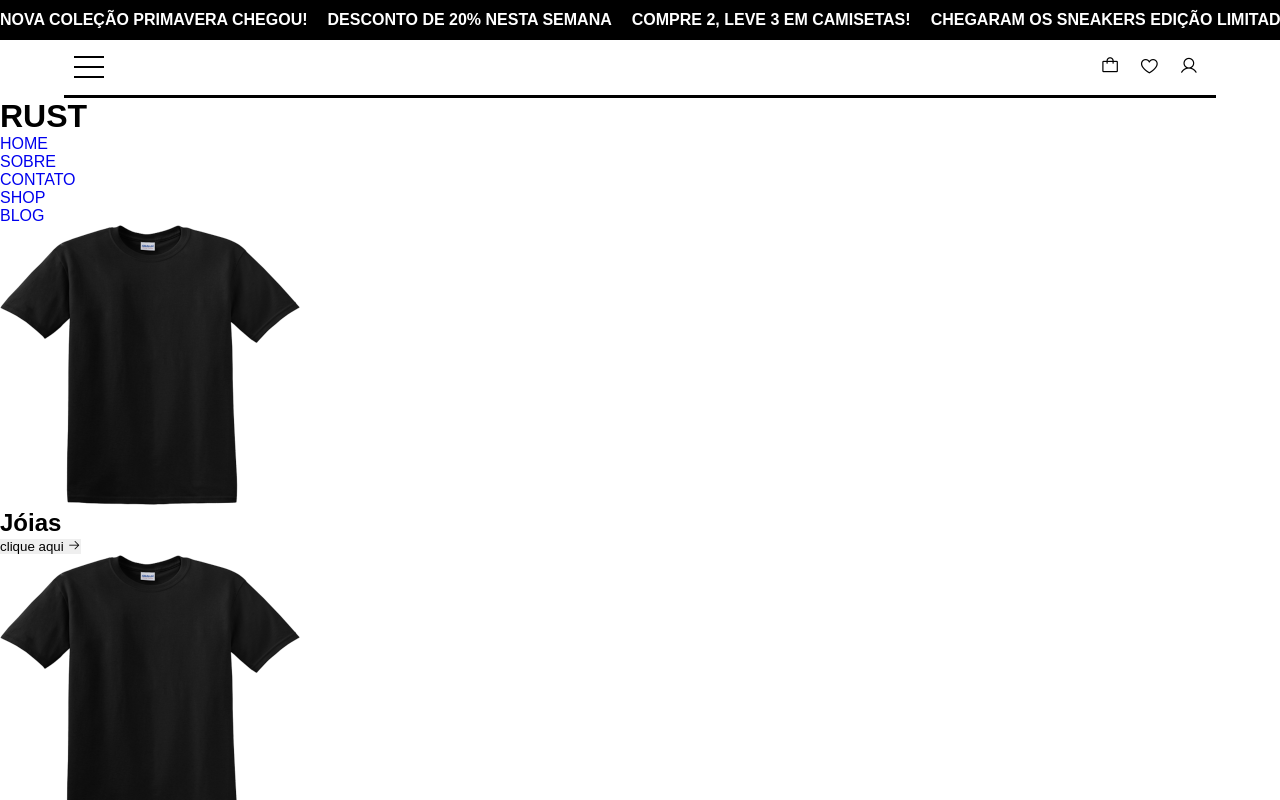
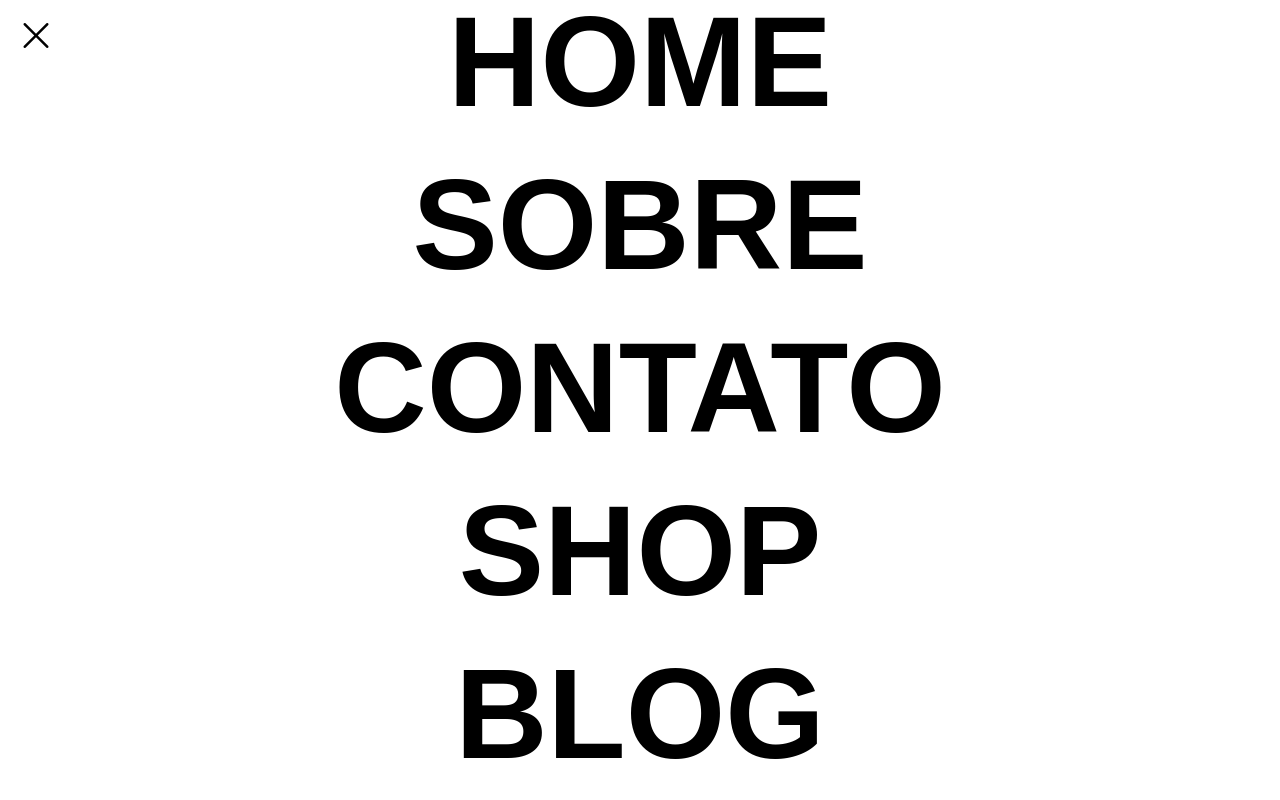
Before and after one commit to JacksonWeudes/rust, a plain HTML site: page index.html in a window 1280 px wide. Both pictures are taken after a click on the button 88 px from the left and 67 px from the top of the page. Shown: the top 800 px of the page. Drawn offline with nearby package versions, Linux system fonts and the light colour scheme; a web font is replaced by a local one.

Commit message:
side-menu concluido

```diff
--- a/index.html
+++ b/index.html
@@ -25,7 +25,7 @@
         </ul>
     </div>
 
-    <header class="header">
+    <header class="header-top">
         <button class="mobile-menu-btn">
             <span></span>
             <span></span>
@@ -49,6 +49,10 @@
         </nav>
     </header>
 
+    <header class="header-sticky" style="display: none;">
+
+    </header>
+
     <main class="main">
         <h1 class="main-mobile-logo">RUST</h1>
 
@@ -60,6 +64,8 @@
         </h1>
 
         <aside class="side-menu">
+            <button class="exit-btn"><i class="ph ph-x"></i></button>
+
             <nav class="mobile-nav">
                 <ul>
                     <li><a href="#">HOME</a></li>
@@ -125,5 +131,7 @@
         <p>Rua Exemplo, 123 - Bairro Fashion, Cidade, Estado</p>
         <p>Email: contato@rust.com | Telefone: (11) 99999-9999</p>
     </footer>
+
+    <script src="index.js"></script>
 </body>
 </html>
--- /dev/null
+++ b/index.js
@@ -0,0 +1,11 @@
+const menuBtn = document.querySelector(".mobile-menu-btn")
+const exitBtn = document.querySelector(".exit-btn")
+const sideMenu = document.querySelector(".side-menu")
+
+menuBtn.addEventListener("click", () => {
+    sideMenu.classList.add("active")
+})
+
+exitBtn.addEventListener("click", () => {
+    sideMenu.classList.remove("active")
+})
--- a/styles/base.css
+++ b/styles/base.css
@@ -1,9 +1,9 @@
 @charset "UTF-8";
 
-@import url('https://fonts.cdnfonts.com/css/league-gothic');
+@import url('https://fonts.googleapis.com/css2?family=Bebas+Neue&display=swap');
 
 :root{
-    --title-font: 'League Gothic', sans-serif;
+    --title-font: 'Bebas Neue', sans-serif;
     --title-font-weight: normal;
     --text-font: ;
     --link-font: ;
--- a/styles/index.css
+++ b/styles/index.css
@@ -46,7 +46,7 @@
     }
 }
 
-.header{
+.header-top{
     display: flex;
     justify-content: space-between;
     align-items: center;
@@ -85,3 +85,65 @@
 
     background-color: transparent;
 }
+
+.main-mobile-logo{
+    width: 90%;
+
+    font-family: var(--title-font);
+    font-size: 25vw;
+    font-weight: bold;
+    font-style: italic;
+    text-align: center;
+}
+
+.side-menu{
+    position: fixed;
+    top: 0;
+    left: -120%;
+
+    width: 100%;
+    height: 100dvh;
+
+    background-color: #fff;
+
+    transition: left .5s ease-in-out;
+}
+.side-menu.active{
+    left: 0;
+}
+.exit-btn{
+    width: 35px;
+    height: 35px;
+    margin: 1rem;
+
+    font-size: 2.5rem;
+
+    background-color: transparent;
+}
+.mobile-nav{
+    height: 100%;
+}
+.mobile-nav ul{
+    display: flex;
+    flex-direction: column;
+    justify-content: center;
+    align-items: center;
+    gap: 1rem;
+    height: 80%;
+
+    text-align: center;
+}
+.mobile-nav li{
+    width: 100%;
+}
+.mobile-nav a{
+    font-size: 10vw;
+    font-weight: 600;
+    color: #000;
+}
+
+.hero{
+    height: 100dvh;
+
+    background-color: rgba(255, 0, 0, 0.37);
+}
```
